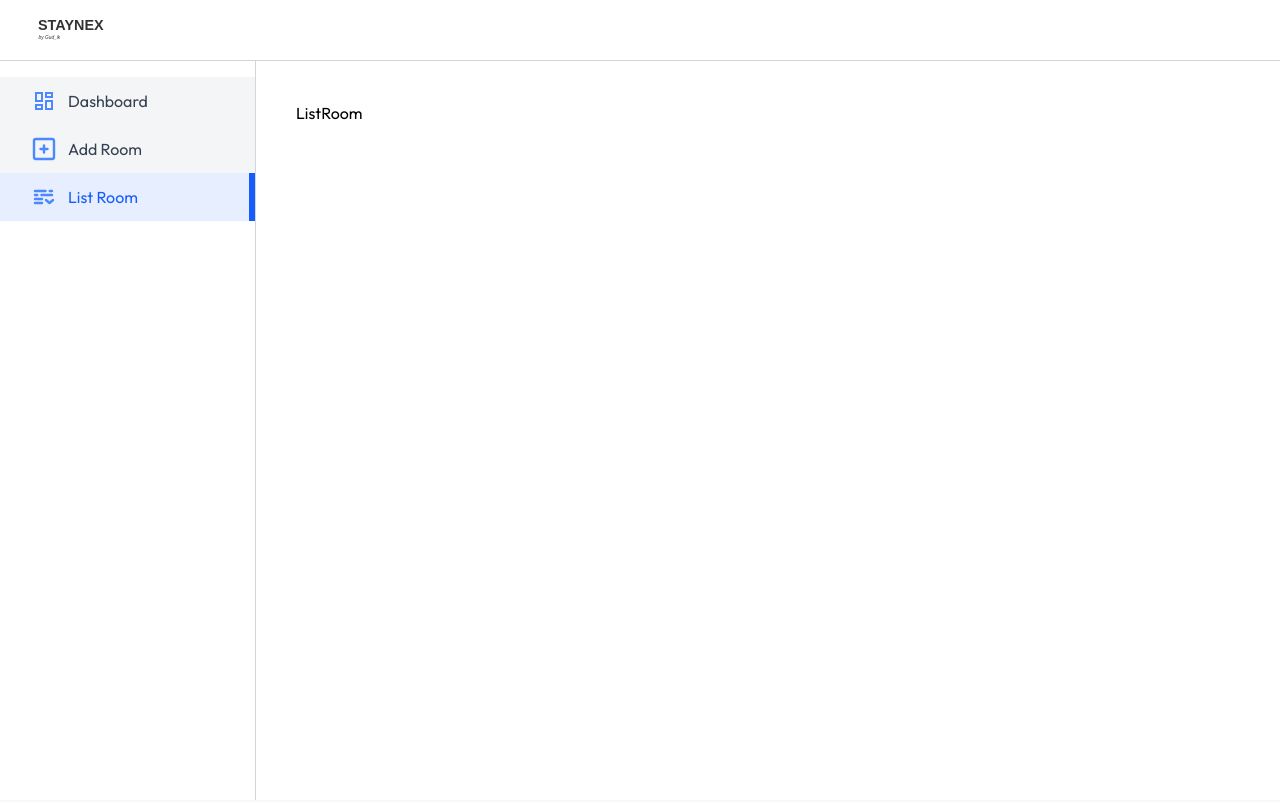
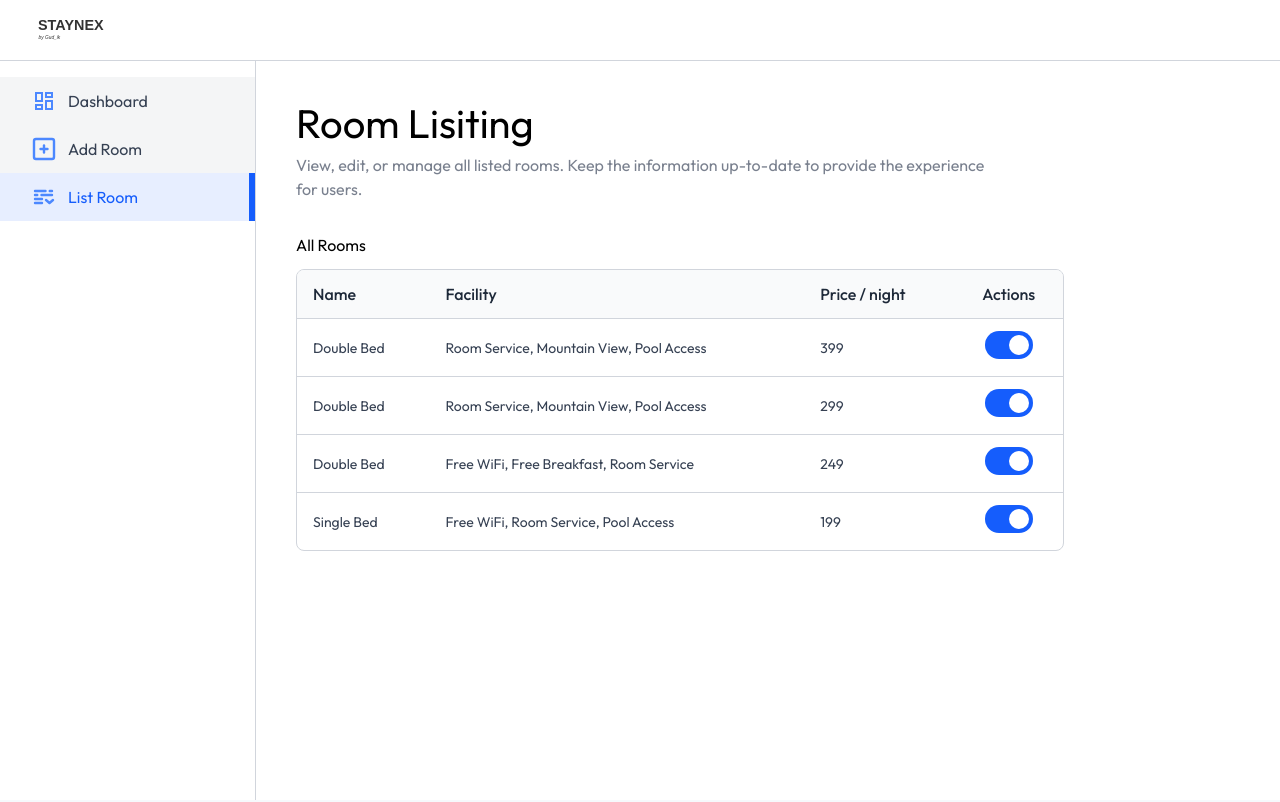
Before and after one commit to Gudik322/hotelbooking-, a React (Vite) app in the folder client/: page /owner/list-room in a window 1280 px wide. Shown: the top 802 px of the page. Built offline with nearby package versions, Linux system fonts and the light colour scheme; a web font is replaced by a local one.

Commit message:
Add information for ListRoom

```diff
--- a/client/src/pages/hotelOwner/ListRoom.jsx
+++ b/client/src/pages/hotelOwner/ListRoom.jsx
@@ -1,9 +1,58 @@
-import React from 'react'
+import React, { useState } from "react";
+import { roomsDummyData } from "../../assets/assets";
+import Title from "../../components/Title";
 
 const ListRoom = () => {
+  const [rooms, setRooms] = useState(roomsDummyData);
+
   return (
-    <div>ListRoom</div>
-  )
+    <div>
+      <Title align="left" font="outfit" title="Room Lisiting" subTitle="View, edit, or manage all listed rooms. Keep the information up-to-date to provide the experience for users."/>
+      <p className="text-gray-00 mt-8">All Rooms</p>
+        <div className="w-full max-w-3xl text-left border border-gray-300 rounded-lg max-h-80 overflow-y-scroll mt-3">
+            <table className="w-full">
+                    <thead className="bg-gray-50">
+            <tr>
+              <th className="py-3 px-4 text-gray-800 font-medium">Name</th>
+              <th className="py-3 px-4 text-gray-800 font-medium max-sm:hidden">
+                Facility
+              </th>
+              <th className="py-3 px-4 text-gray-800 font-medium ">
+                Price / night
+              </th>
+              <th className="py-3 px-4 text-gray-800 font-medium text-center">
+                Actions
+              </th>
+            </tr>
+          </thead>
+          <tbody className="text-sm">
+{
+    rooms.map((item, index)=>(
+        <tr key={index}>
+            <td className="py-3 px-4 text-gray-700 border-t border-gray-300">
+                {item.roomType}
+            </td>
+            <td className="py-3 px-4 text-gray-700 border-t border-gray-300 max-sm:hidden">
+                {item.amenities.join(', ')}
+            </td>
+             <td className="py-3 px-4 text-gray-700 border-t border-gray-300">
+                {item.pricePerNight}
+            </td>
+            <td className="py-3 px-4 text-red-500 border-t border-gray-300 text-sm text-center">
+                <label  className="relative inline-flex items-center cursor-pointer text-gray-900 gap-3">
+                    <input type="checkbox" className="sr-only peer" checked={item.isAvailable}/>
+                    <div className="w-12 h-7 bg-slate-300 rounded-full peer peer-checked:bg-blue-600 transition-colors duration-200"></div>
+                    <span className="dot absolute left-1 top-1 w-5 h-5 bg-white rounded-full transition-transform duration-200 ease-in-out peer-checked:translate-x-5"></span>
+                </label>
+            </td>
+        </tr>
+    ))
 }
+          </tbody>
+            </table>
+        </div>
+    </div>
+  );
+};
 
-export default ListRoom
+export default ListRoom;
```
